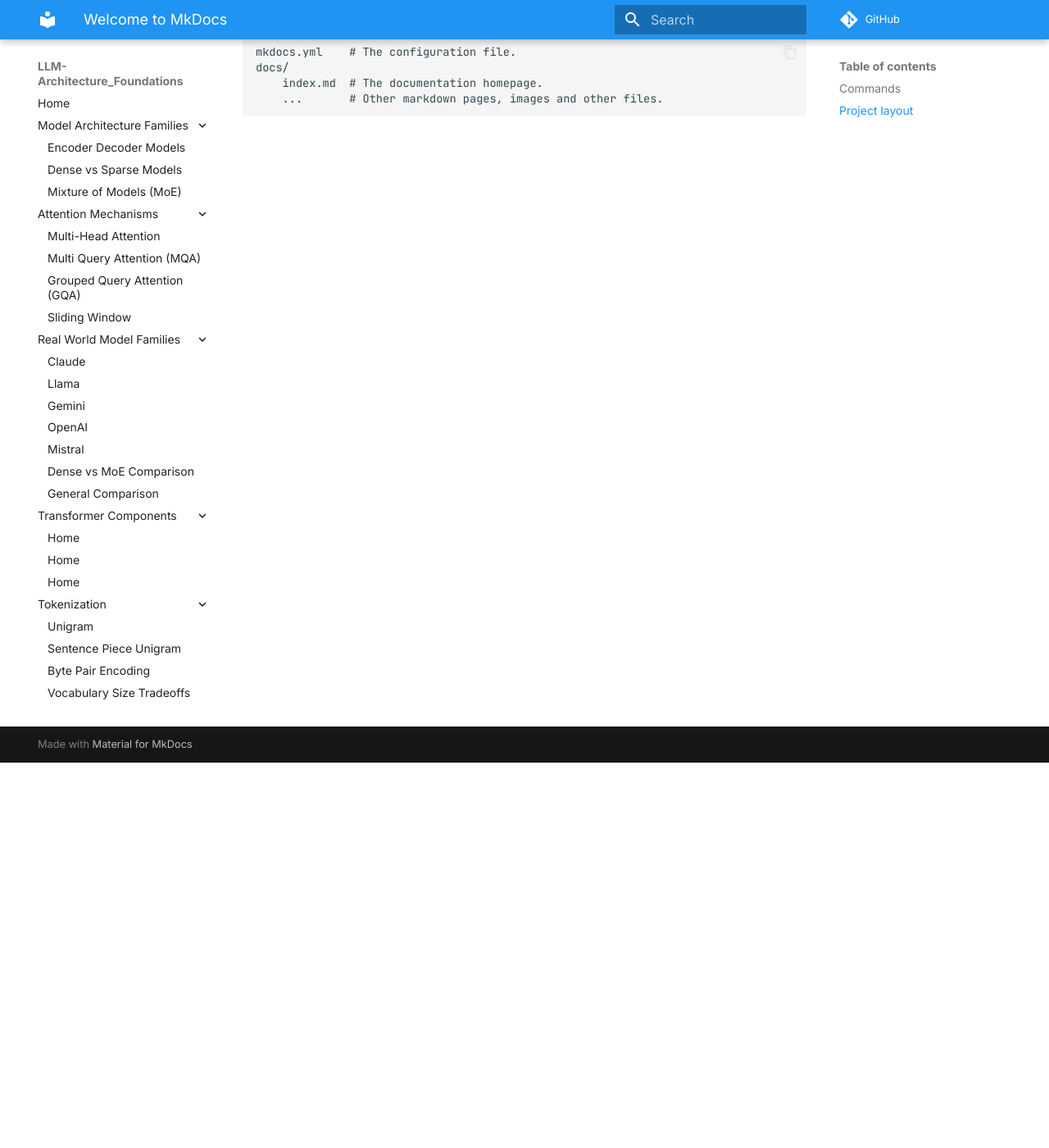
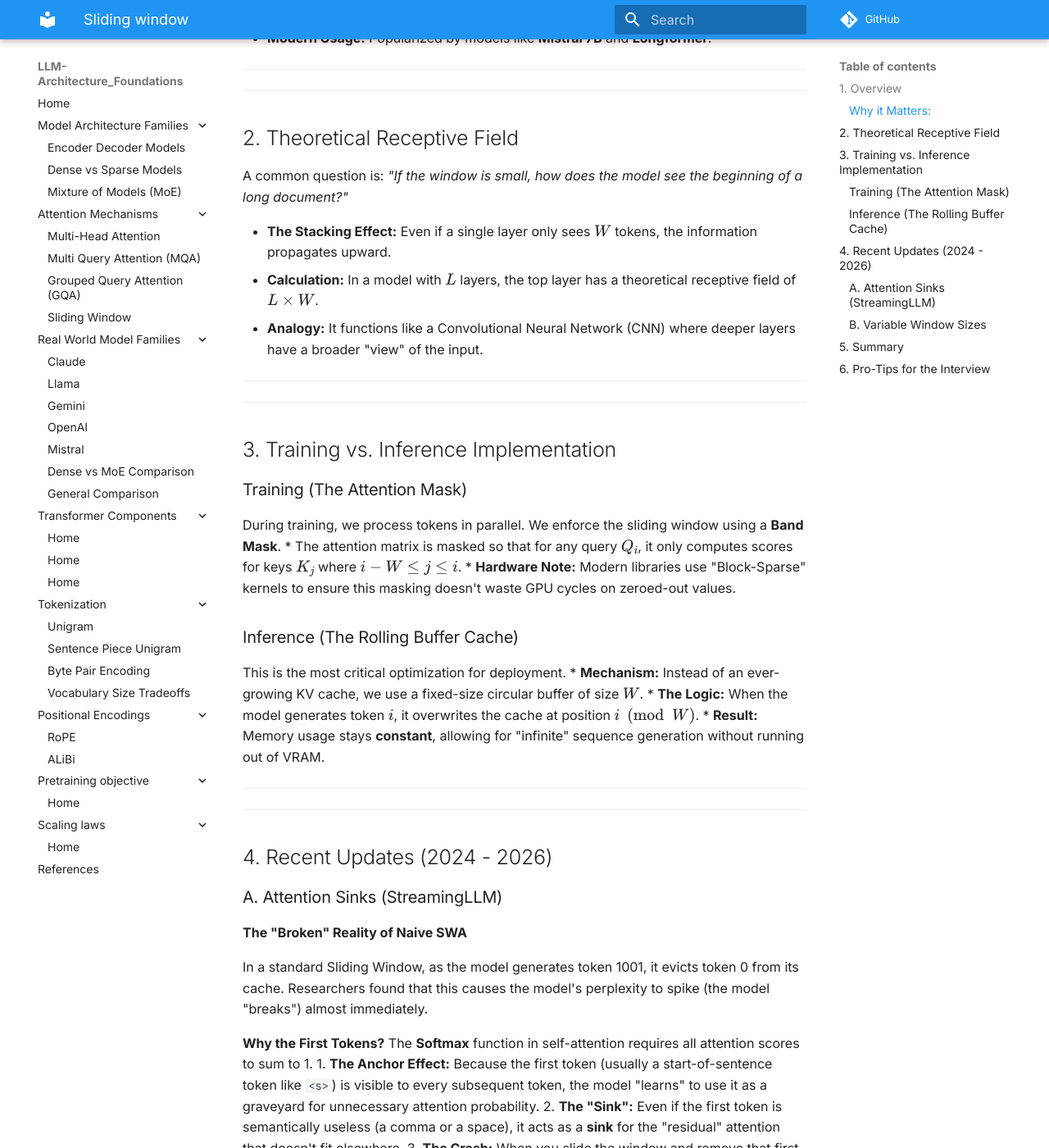
Before and after one commit to saurabhiit2007/LLM-Architecture-Foundations, an MkDocs documentation site: the page built from docs/attention_mechanisms/sliding_window.md, in a window 1280 px wide and 1400 px high, scrolled down 470 px. Shown: the whole window at 82% size. Built offline with MkDocs 1.6.1 and Material for MkDocs 9.7.7, drawn with Linux system fonts in a browser that asks for light colours; comment, search, counter and statistics services are not loaded; some of the changed text lies outside the part shown.

Commit message:
added SWA

```diff
--- a/docs/attention_mechanisms/sliding_window.md
+++ b/docs/attention_mechanisms/sliding_window.md
@@ -1,17 +1,92 @@
-# Welcome to MkDocs
+## 1. Overview
 
-For full documentation visit [mkdocs.org](https://www.mkdocs.org).
+**Sliding Window Attention** is a sparse attention mechanism designed to break the $O(n^2)$ complexity of standard Transformers. It limits the attention span of each token to a fixed window size $W$, resulting in linear complexity $O(n \times W)$.
 
-## Commands
+### Why it Matters:
+* **Quadratic to Linear:** Standard attention slows down exponentially as sequences grow; SWA maintains a steady pace.
+* **Memory Efficiency:** Drastically reduces the Key-Value (KV) cache size during inference.
+* **Modern Usage:** Popularized by models like **Mistral 7B** and **Longformer**.
 
-* `mkdocs new [dir-name]` - Create a new project.
-* `mkdocs serve` - Start the live-reloading docs server.
-* `mkdocs build` - Build the documentation site.
-* `mkdocs -h` - Print help message and exit.
+---
 
-## Project layout
+---
 
-    mkdocs.yml    # The configuration file.
-    docs/
-        index.md  # The documentation homepage.
-        ...       # Other markdown pages, images and other files.
+## 2. Theoretical Receptive Field
+
+A common question is: *"If the window is small, how does the model see the beginning of a long document?"*
+
+* **The Stacking Effect:** Even if a single layer only sees $W$ tokens, the information propagates upward.
+* **Calculation:** In a model with $L$ layers, the top layer has a theoretical receptive field of $L \times W$.
+* **Analogy:** It functions like a Convolutional Neural Network (CNN) where deeper layers have a broader "view" of the input.
+
+---
+
+---
+
+## 3. Training vs. Inference Implementation
+
+### Training (The Attention Mask)
+
+During training, we process tokens in parallel. We enforce the sliding window using a **Band Mask**.
+* The attention matrix is masked so that for any query $Q_i$, it only computes scores for keys $K_{j}$ where $i - W \le j \le i$.
+* **Hardware Note:** Modern libraries use "Block-Sparse" kernels to ensure this masking doesn't waste GPU cycles on zeroed-out values.
+
+### Inference (The Rolling Buffer Cache)
+This is the most critical optimization for deployment.
+* **Mechanism:** Instead of an ever-growing KV cache, we use a fixed-size circular buffer of size $W$.
+* **The Logic:** When the model generates token $i$, it overwrites the cache at position $i \pmod W$.
+* **Result:** Memory usage stays **constant**, allowing for "infinite" sequence generation without running out of VRAM.
+
+---
+
+---
+
+## 4. Recent Updates (2024 - 2026)
+
+### A. Attention Sinks (StreamingLLM)
+
+**The "Broken" Reality of Naive SWA**
+
+In a standard Sliding Window, as the model generates token 1001, it evicts token 0 from its cache. Researchers found that this causes the model's perplexity to spike (the model "breaks") almost immediately.
+
+**Why the First Tokens?**
+The **Softmax** function in self-attention requires all attention scores to sum to 1.
+1. **The Anchor Effect:** Because the first token (usually a start-of-sentence token like `<s>`) is visible to every subsequent token, the model "learns" to use it as a graveyard for unnecessary attention probability.
+2. **The "Sink":** Even if the first token is semantically useless (a comma or a space), it acts as a **sink** for the "residual" attention that doesn't fit elsewhere.
+3. **The Crash:** When you slide the window and remove that first token, the Softmax distribution has no "sink" to dump extra score into. This forces the attention to be distributed among local tokens that aren't actually relevant, causing the model to hallucinate or produce gibberish.
+
+**The Fix: StreamingLLM Architecture**
+Instead of a simple sliding window, the cache is partitioned into two distinct parts:
+1. **Attention Sinks (Fixed):** The first 1–4 tokens are pinned in memory forever. They occupy very little space but provide the Softmax anchor.
+2. **Sliding Window (Rolling):** The most recent $W$ tokens are kept in a rolling buffer for local context.
+
+
+### B. Variable Window Sizes
+
+Some recent architectures use **Dilated Sliding Window Attention**.
+* Lower layers use small, dense windows for local context.
+* Higher layers use dilated windows (skipping tokens) to capture long-range dependencies without increasing the number of keys.
+
+---
+
+---
+
+## 5. Summary
+
+| Feature | Vanilla Attention | Sliding Window Attention |
+| :--- | :--- | :--- |
+| **Complexity** | $O(n^2)$ | $O(n \times W)$ |
+| **KV Cache** | Grows linearly | Constant/Fixed size |
+| **Best For** | Short, dense context | Long-form documents/Chat |
+| **Key Risk** | Memory OOM (Out of Memory) | Forgetting distant context |
+
+---
+
+---
+
+## 6. Pro-Tips for the Interview
+
+* **Mention FlashAttention:** Note that SWA can be combined with FlashAttention kernels for maximum hardware throughput.
+* **The "Forgetfulness" Trade-off:** Be ready to discuss that while SWA is efficient, it literally "forgets" specific details that fall out of the $L \times W$ range, unlike standard attention.
+
+---
```
